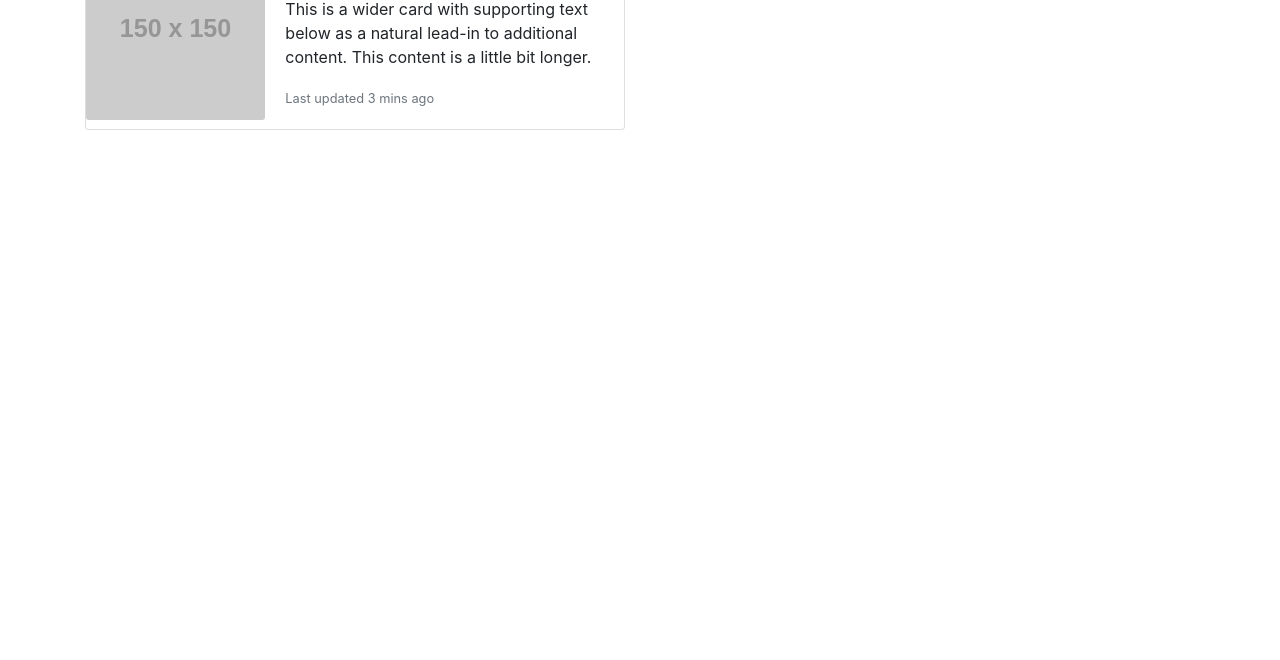
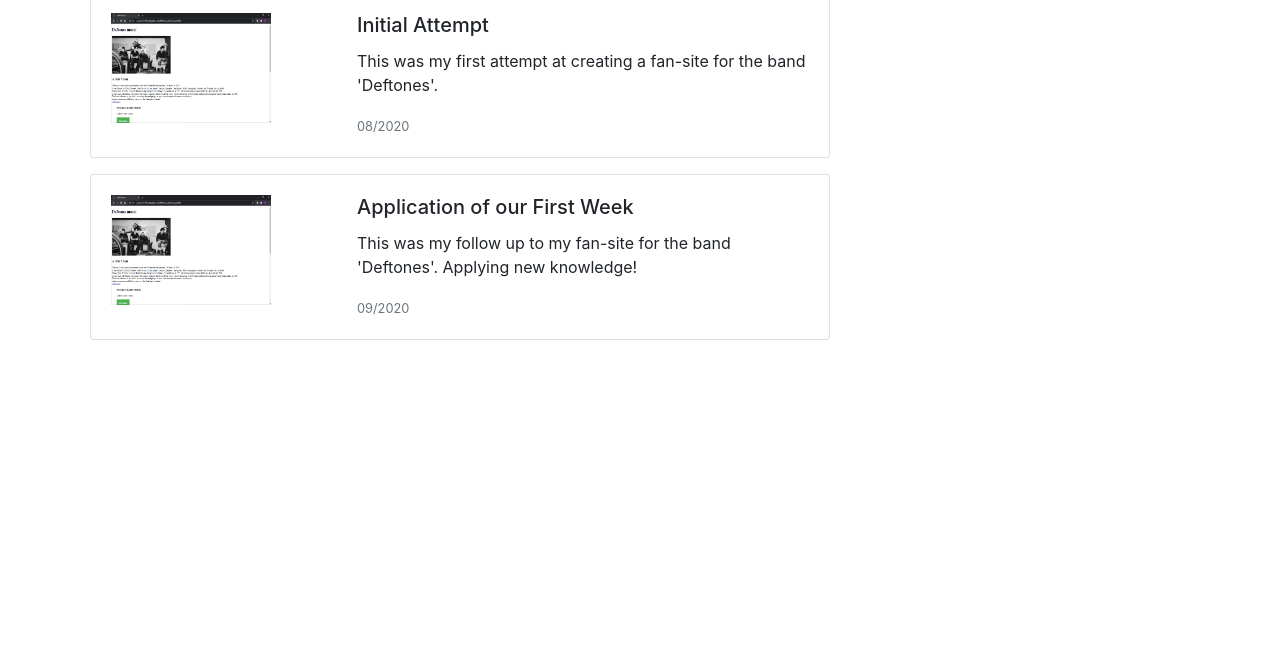
Before and after one commit to dohmr/Entry_Level, a plain HTML site: page Portfolio/portfolio.html in a window 1280 px wide. Shown: the part 140-800 px from the top of the page. Drawn offline with nearby package versions, Linux system fonts and the light colour scheme; placeholder pictures from the web are drawn by us.

Commit message:
Added tentative contact layout, links to portfolio with photos

```diff
--- a/Portfolio/portfolio.html
+++ b/Portfolio/portfolio.html
@@ -1,25 +1,22 @@
 <!DOCTYPE html>
 <html lang="en">
+
 <head>
   <meta charset="UTF-8">
   <meta name="viewport" content="width=device-width, initial-scale=1, shrink-to-fit=no">
 
   <title>Portfolio</title>
 
-    <link
-      rel="stylesheet"
-      href="https://stackpath.bootstrapcdn.com/bootstrap/4.5.0/css/bootstrap.min.css"
-      integrity="sha384-9aIt2nRpC12Uk9gS9baDl411NQApFmC26EwAOH8WgZl5MYYxFfc+NcPb1dKGj7Sk"
-      crossorigin="anonymous"
-    />
+  <link rel="stylesheet" href="https://stackpath.bootstrapcdn.com/bootstrap/4.5.0/css/bootstrap.min.css"
+    integrity="sha384-9aIt2nRpC12Uk9gS9baDl411NQApFmC26EwAOH8WgZl5MYYxFfc+NcPb1dKGj7Sk" crossorigin="anonymous" />
 
 </head>
 
 <body>
-
   <nav class="navbar navbar-expand-lg navbar-light bg-primary">
     <a class="navbar-brand" href="#">SHAWN Y.</a>
-        <button class="navbar-toggler" type="button" data-toggle="collapse" data-target="#navbarSupportedContent" aria-controls="navbarSupportedContent" aria-expanded="false" aria-label="Toggle navigation">
+    <button class="navbar-toggler" type="button" data-toggle="collapse" data-target="#navbarSupportedContent"
+      aria-controls="navbarSupportedContent" aria-expanded="false" aria-label="Toggle navigation">
       <span class="navbar-toggler-icon"></span>
     </button>
 
@@ -32,7 +29,8 @@
           <a class="nav-link" href="../contact.html">CONTACTS</a>
         </li>
         <li class="nav-item dropdown">
-              <a class="nav-link dropdown-toggle" href="portfolio.html" id="navbarDropdown" role="button" data-toggle="dropdown" aria-haspopup="true" aria-expanded="false">
+          <a class="nav-link dropdown-toggle" href="portfolio.html" id="navbarDropdown" role="button"
+            data-toggle="dropdown" aria-haspopup="true" aria-expanded="false">
             PORTFOLIO
           </a>
           <div class="dropdown-menu" aria-labelledby="navbarDropdown">
@@ -53,21 +51,40 @@
     </div>
   </nav>
 
-      <div class="container-md">100% wide until medium breakpoint
-
-        <!-- This is our first HTML fansite. For the Deftones. Still needs thumbnail image
-        from SCREENSHOTS, and a description/heading -->
-
-        <div class="card mb-3" style="max-width: 540px;">
+  <div class="container-lg" style="padding: 20px; align-content: center">
+    <h1 style= "">Web</h1>
+    <div class="row-no-gutters">
+      <div class="card mb-3" style="max-width: 740px;">
         <div class="row no-gutters">
           <div class="col-md-4">
-              <a href="Links\fanpage.html"><img src="https://via.placeholder.com/150" class="card-img" alt="Basic HTML"></a>
+            <a href="Links\fanpage.html"><img src="Links\deftones.png" class="card-img" alt="Basic HTML"
+                style="padding:20px;width:200px;height:150px"></a>
           </div>
           <div class="col-md-8">
             <div class="card-body">
-                <h5 class="card-title">Card title</h5>
-                <p class="card-text">This is a wider card with supporting text below as a natural lead-in to additional content. This content is a little bit longer.</p>
-                <p class="card-text"><small class="text-muted">Last updated 3 mins ago</small></p>
+              <h5 class="card-title">Initial Attempt</h5>
+              <p class="card-text">This was my first attempt at creating a fan-site for the band 'Deftones'.</p>
+              <p class="card-text"><small class="text-muted">08/2020</small></p>
+            </div>
+          </div>
+        </div>
+      </div>
+    </div>
+    <!-- This is our first HTML fansite. For the Deftones. ADD structure for an updated version of above -->
+    <div class="row no-gutters">
+      <div class="card mb-3" style="max-width: 740px;">
+        <div class="row no-gutters">
+          <div class="col-md-4">
+            <a href="Links\fanpage.html"><img src="Links\deftones.png" class="card-img" alt="Basic HTML"
+                style="padding:20px;width:200px;height:150px"></a>
+          </div>
+          <div class="col-md-8">
+            <div class="card-body">
+              <h5 class="card-title">Application of our First Week</h5>
+              <p class="card-text">This was my follow up to my fan-site for the band 'Deftones'. Applying new knowledge!
+              </p>
+              <p class="card-text"><small class="text-muted">09/2020</small></p>
+            </div>
           </div>
         </div>
       </div>
@@ -78,21 +95,16 @@
 
 
 
-    <script
-    src="https://code.jquery.com/jquery-3.5.1.slim.min.js"
+  <script src="https://code.jquery.com/jquery-3.5.1.slim.min.js"
     integrity="sha384-DfXdz2htPH0lsSSs5nCTpuj/zy4C+OGpamoFVy38MVBnE+IbbVYUew+OrCXaRkfj"
-    crossorigin="anonymous"
-  ></script>
-  <script
-    src="https://cdn.jsdelivr.net/npm/popper.js@1.16.0/dist/umd/popper.min.js"
+    crossorigin="anonymous"></script>
+  <script src="https://cdn.jsdelivr.net/npm/popper.js@1.16.0/dist/umd/popper.min.js"
     integrity="sha384-Q6E9RHvbIyZFJoft+2mJbHaEWldlvI9IOYy5n3zV9zzTtmI3UksdQRVvoxMfooAo"
-    crossorigin="anonymous"
-  ></script>
-  <script
-    src="https://stackpath.bootstrapcdn.com/bootstrap/4.5.0/js/bootstrap.min.js"
+    crossorigin="anonymous"></script>
+  <script src="https://stackpath.bootstrapcdn.com/bootstrap/4.5.0/js/bootstrap.min.js"
     integrity="sha384-OgVRvuATP1z7JjHLkuOU7Xw704+h835Lr+6QL9UvYjZE3Ipu6Tp75j7Bh/kR0JKI"
-    crossorigin="anonymous"
-  ></script>
+    crossorigin="anonymous"></script>
 
 </body>
+
 </html>
--- a/style.css
+++ b/style.css
@@ -1,3 +1,3 @@
-body{
-    font-family:
-}
+$(function () {
+    $('[data-toggle="popover"]').popover()
+  })
```
Also changed, not shown: contact.html (+47 -21 lines), Portfolio/Links/deftones.png (added). Lines whose indentation alone changed are shown as unchanged.
